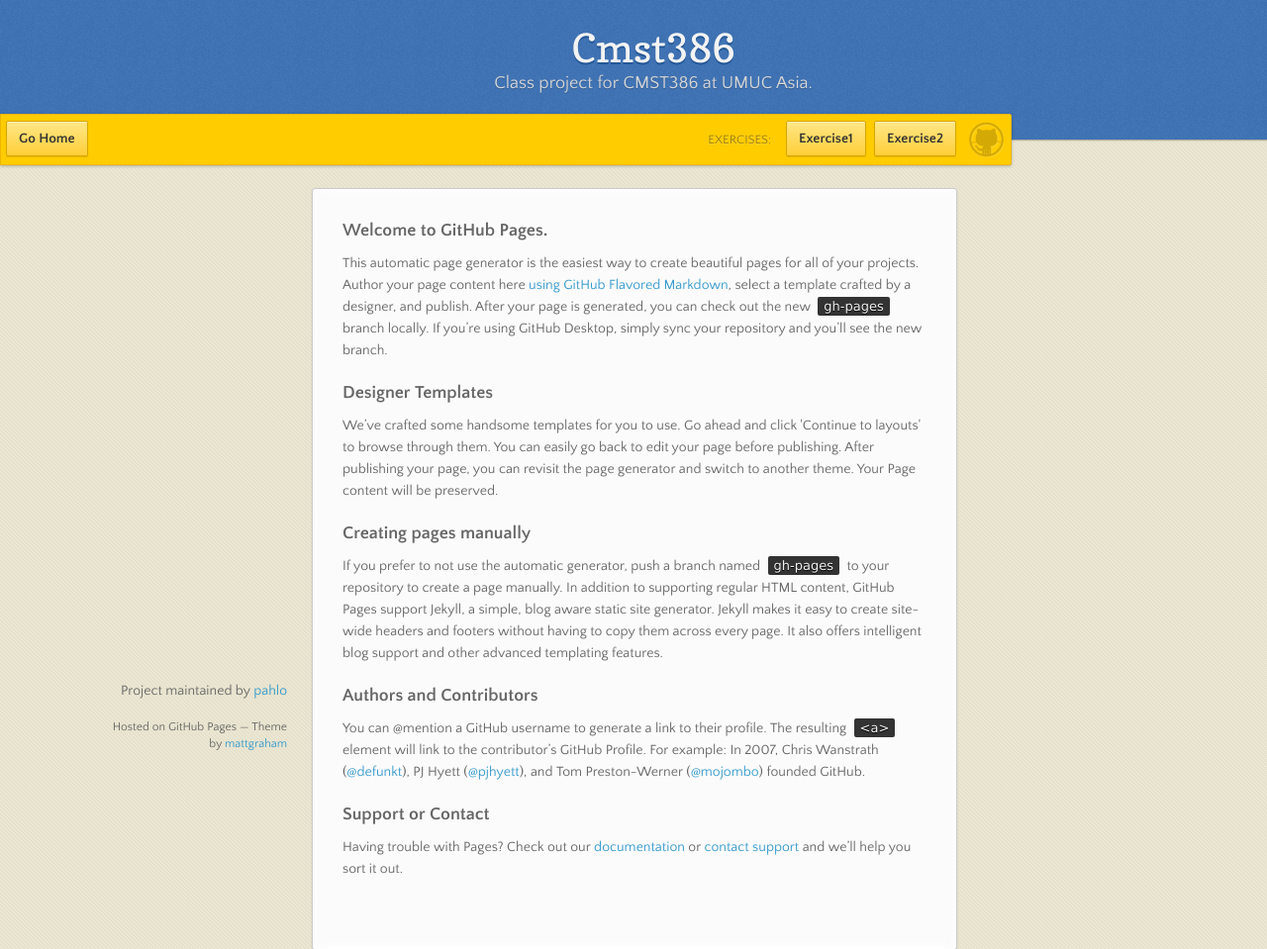
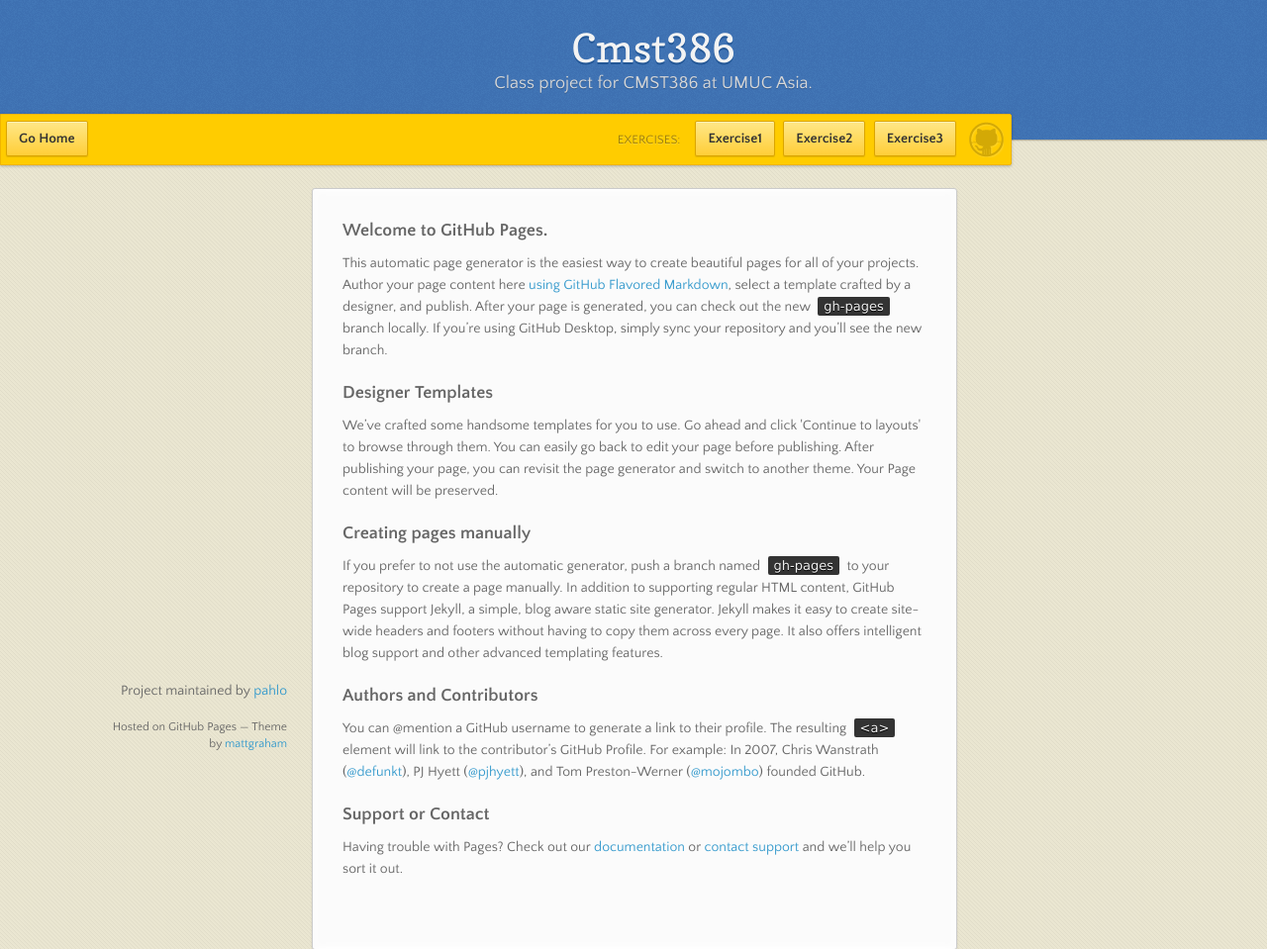
Before and after one commit to pahlo/CMST386, a plain HTML site: page index.html in a window 1280 px wide. Shown: the top 959 px of the page at 99% size. Drawn offline with nearby package versions, Linux system fonts and the light colour scheme.

Commit message:
add ex3
add ex3

```diff
--- a/index.html
+++ b/index.html
@@ -30,6 +30,7 @@
           <ul>
             <li><a href="https://github.com/pahlo/CMST386/exercise1/" class="button">Exercise1</a></li>
             <li><a href="https://github.com/pahlo/CMST386/exercise2/" class="button">Exercise2</a></li>
+            <li><a href="https://github.com/pahlo/CMST386/exercise3/" class="button">Exercise3</a></li>
           </ul>
         </div>
       </div><!-- end banner -->
```
